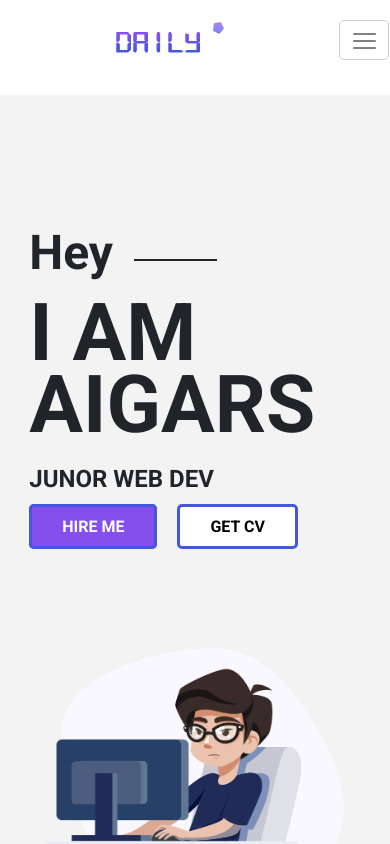
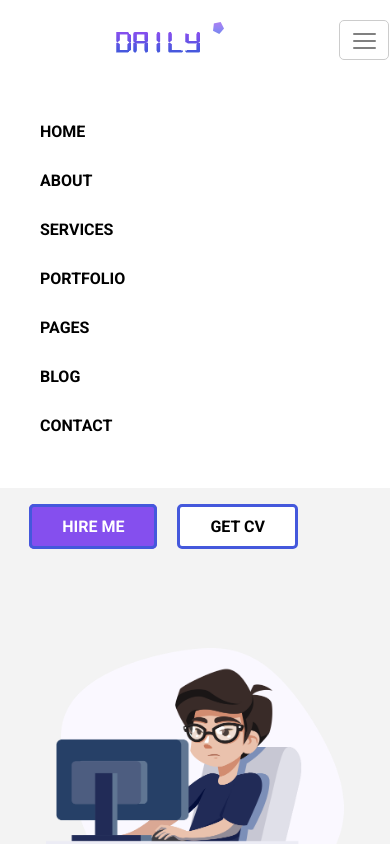
Before and after one commit to Aigarsss/Daily_tutition, a plain HTML site: page index.html in a window 390 px wide. Both pictures are taken after a click on the element 364 px from the left and 40 px from the top of the page. Shown: the top 844 px of the page. Drawn offline with Linux system fonts and the light colour scheme.

Commit message:
fixed nav

```diff
--- a/js/main.js
+++ b/js/main.js
@@ -15,11 +15,20 @@ window.addEventListener('scroll',(e)=>{
     let navMenu = document.querySelector('.nav-list');
 
     console.log(navMenu.style.display);
-    if (navMenu.style.display === 'none') {
-        navMenu.style.display = 'block';
-        console.log("first");
-    } else {
-        navMenu.style.display = 'none';
-        console.log("second");
-    }
+
+    navMenu.classList.toggle("show");
+
+    // if (navMenu.style.display === 'none' || navMenu.style.display == "") {
+    //     navMenu.style.display = 'block';
+    //     console.log("first");
+    // } else {
+    //     navMenu.style.display = 'none';
+    //     console.log("second");
+    // }
   }
+
+
+// carusel
+document.querySelector(".dots-container").addEventListener("click", e => {
+  console.log(e.target.children);
+})
--- a/style/main.scss
+++ b/style/main.scss
@@ -129,8 +129,16 @@ section {
   display: none;
 }
 
+.show {
+  display: block;
+}
+
 .nav-item {
   margin: 25px 0 0 40px;
+
+  &:last-child {
+    padding-bottom: 50px;
+  }
 }
 
 .nav-item-link {
@@ -175,6 +183,10 @@ section {
 
   .nav-item {
     margin: 0 0 0 50px;
+
+    &:last-child {
+      padding-bottom: 0;
+    }
   }
 }
 
```
Also changed, not shown: style/main.css, 1 other file.
